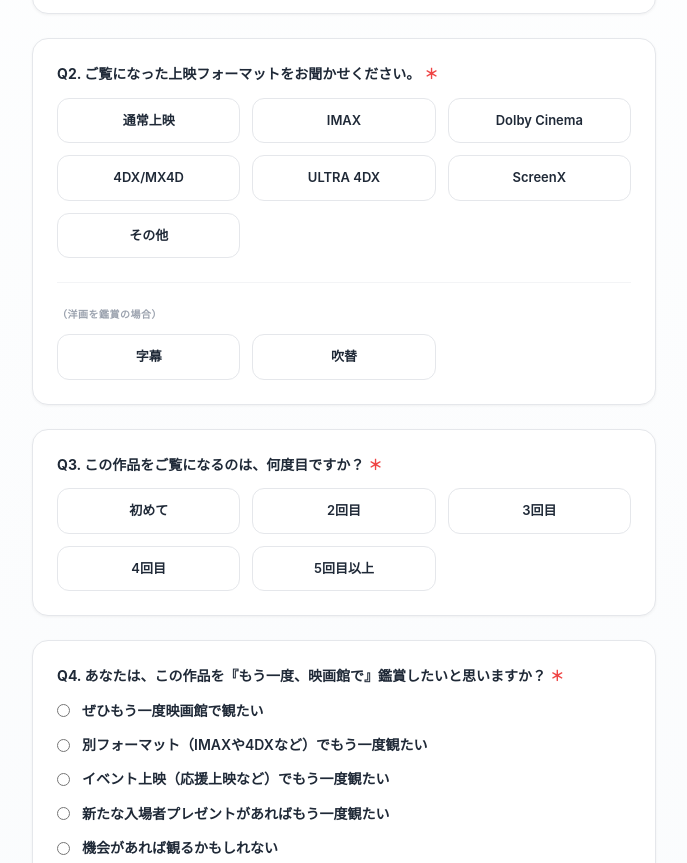
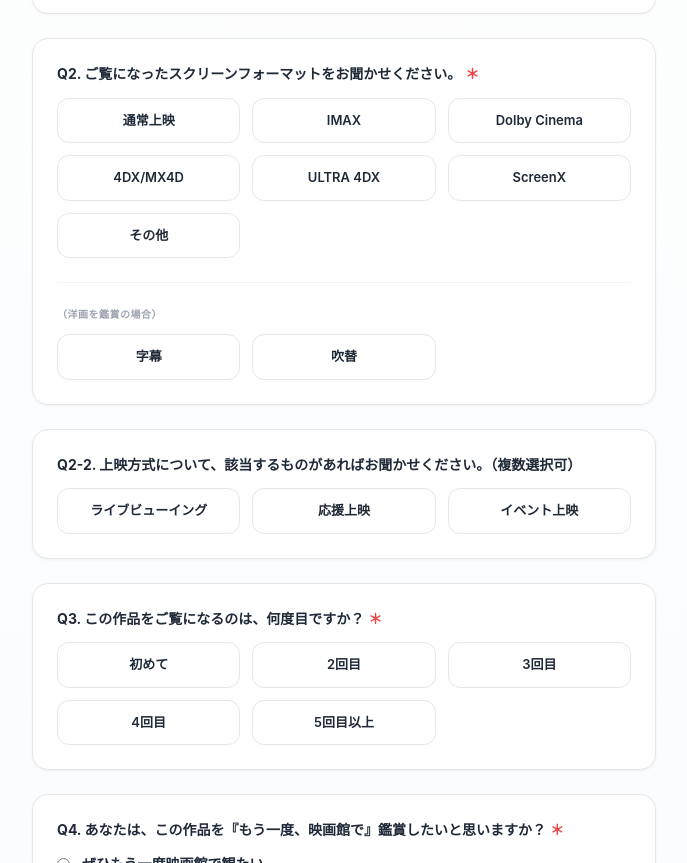
Before and after one commit to puriowing/cast_q_form_v4, a plain HTML site: page index.html in a window 1280 px wide. Shown: the part 865-1728 px from the top of the page, without its empty margins (296-983 px from the left). Drawn offline with nearby package versions, Linux system fonts and the light colour scheme.

Commit message:
Update index.html

```diff
--- a/index.html
+++ b/index.html
@@ -369,7 +369,7 @@
                         <input type="radio" name="作品名" id="m8" value="はたらく細胞" onchange="toggleQ1Other(this)" class="hidden"><label for="m8" class="border border-gray-200 p-3 rounded-xl text-center text-xs font-bold cursor-pointer hover:bg-gray-50 bg-white">はたらく細胞</label>
                         <input type="radio" name="作品名" id="m9" value="ウィキッド ふたりの魔女" onchange="toggleQ1Other(this)" class="hidden"><label for="m9" class="border border-gray-200 p-3 rounded-xl text-center text-xs font-bold cursor-pointer hover:bg-gray-50 bg-white">ウィキッド ふたりの魔女</label>
                         <input type="radio" name="作品名" id="m10" value="矢野くんの普通の日々" onchange="toggleQ1Other(this)" class="hidden"><label for="m10" class="border border-gray-200 p-3 rounded-xl text-center text-xs font-bold cursor-pointer hover:bg-gray-50 bg-white">矢野くんの普通の日々</label>
-                        <input type="radio" name="作品名" id="m11" value="あんさんぶるスターズ！！ライブビューイング" onchange="toggleQ1Other(this)" class="hidden"><label for="m11" class="border border-gray-200 p-3 rounded-xl text-center text-xs font-bold cursor-pointer hover:bg-gray-50 bg-white">あんさんぶるスターズ！！ライブビューイング</label>
+                        <input type="radio" name="作品名" id="m11" value="あんさんぶるスターズ！" onchange="toggleQ1Other(this)" class="hidden"><label for="m11" class="border border-gray-200 p-3 rounded-xl text-center text-xs font-bold cursor-pointer hover:bg-gray-50 bg-white">あんさんぶるスターズ！！ライブビューイング</label>
                         <input type="radio" name="作品名" id="m_other" value="その他" onchange="toggleQ1Other(this)" class="hidden"><label for="m_other" class="border border-gray-200 p-3 rounded-xl text-center text-xs font-bold cursor-pointer hover:bg-gray-50 bg-white">その他</label>
                     </div>
                     <div id="q1_other_container" class="hidden">
@@ -378,7 +378,7 @@
                 </div>
 
                 <div class="mb-6 question-block">
-                    <label class="block text-sm font-bold mb-3 text-gray-700">Q2. ご覧になった上映フォーマットをお聞かせください。<span class="req-mark">＊</span></label>
+                    <label class="block text-sm font-bold mb-3 text-gray-700">Q2. ご覧になったスクリーンフォーマットをお聞かせください。<span class="req-mark">＊</span></label>
                     <div class="radio-grid mb-6">
                         <input type="radio" name="フォーマット" id="f1" value="通常上映" class="hidden" required><label for="f1" class="border border-gray-200 p-3 rounded-xl text-center text-xs font-bold cursor-pointer hover:bg-gray-50 bg-white">通常上映</label>
                         <input type="radio" name="フォーマット" id="f2" value="IMAX" class="hidden"><label for="f2" class="border border-gray-200 p-3 rounded-xl text-center text-xs font-bold cursor-pointer hover:bg-gray-50 bg-white">IMAX</label>
@@ -396,6 +396,15 @@
                             <input type="radio" name="音声形式" id="voice1" value="字幕" onclick="toggleRadio(this)" class="hidden"><label for="voice1" class="border border-gray-200 p-3 rounded-xl text-center text-xs font-bold cursor-pointer hover:bg-gray-50 bg-white">字幕</label>
                             <input type="radio" name="音声形式" id="voice2" value="吹替" onclick="toggleRadio(this)" class="hidden"><label for="voice2" class="border border-gray-200 p-3 rounded-xl text-center text-xs font-bold cursor-pointer hover:bg-gray-50 bg-white">吹替</label>
                         </div>
+                    </div>
+                </div>
+
+                <div class="mb-6 question-block">
+                    <label class="block text-sm font-bold mb-3 text-gray-700">Q2-2. 上映方式について、該当するものがあればお聞かせください。（複数選択可）</label>
+                    <div class="radio-grid">
+                        <input type="checkbox" name="上映方式" id="screening_type1" value="ライブビューイング" class="hidden"><label for="screening_type1" class="border border-gray-200 p-3 rounded-xl text-center text-xs font-bold cursor-pointer hover:bg-gray-50 bg-white">ライブビューイング</label>
+                        <input type="checkbox" name="上映方式" id="screening_type2" value="応援上映" class="hidden"><label for="screening_type2" class="border border-gray-200 p-3 rounded-xl text-center text-xs font-bold cursor-pointer hover:bg-gray-50 bg-white">応援上映</label>
+                        <input type="checkbox" name="上映方式" id="screening_type3" value="イベント上映" class="hidden"><label for="screening_type3" class="border border-gray-200 p-3 rounded-xl text-center text-xs font-bold cursor-pointer hover:bg-gray-50 bg-white">イベント上映</label>
                     </div>
                 </div>
 
```
